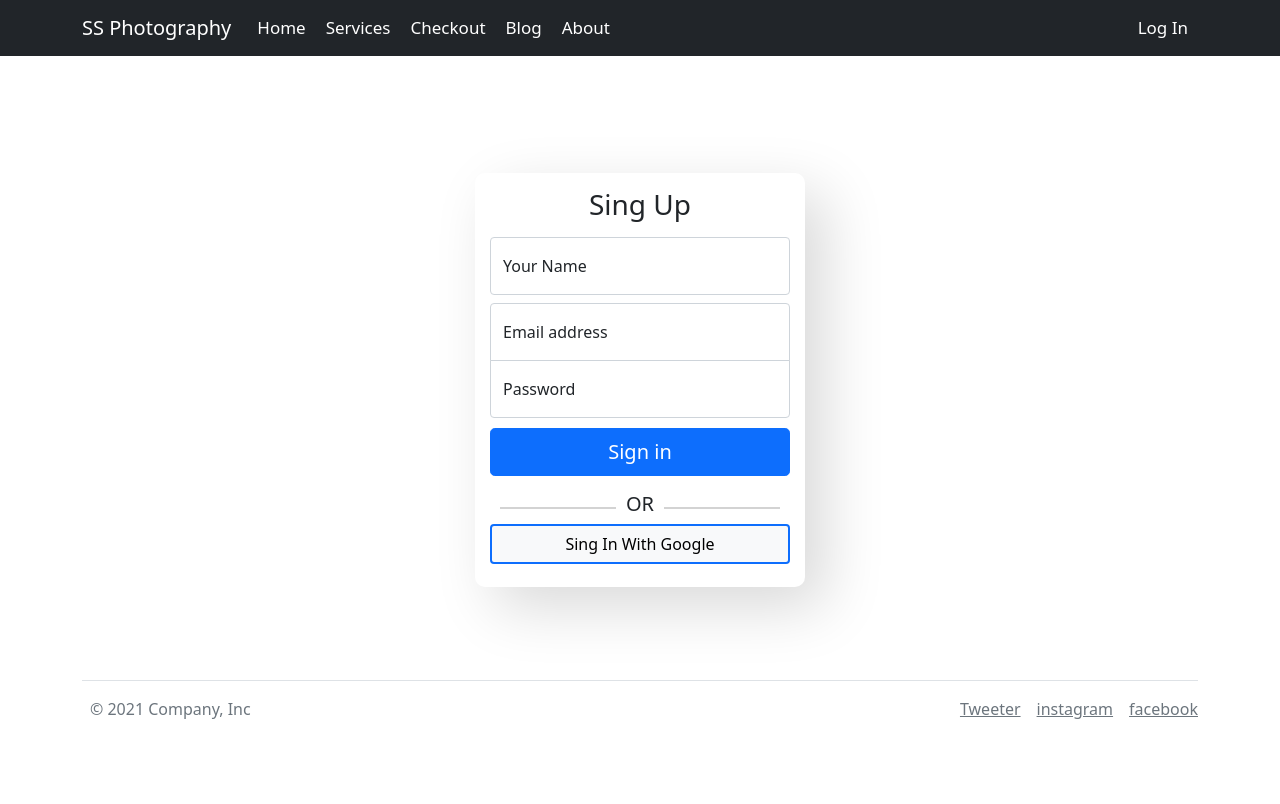
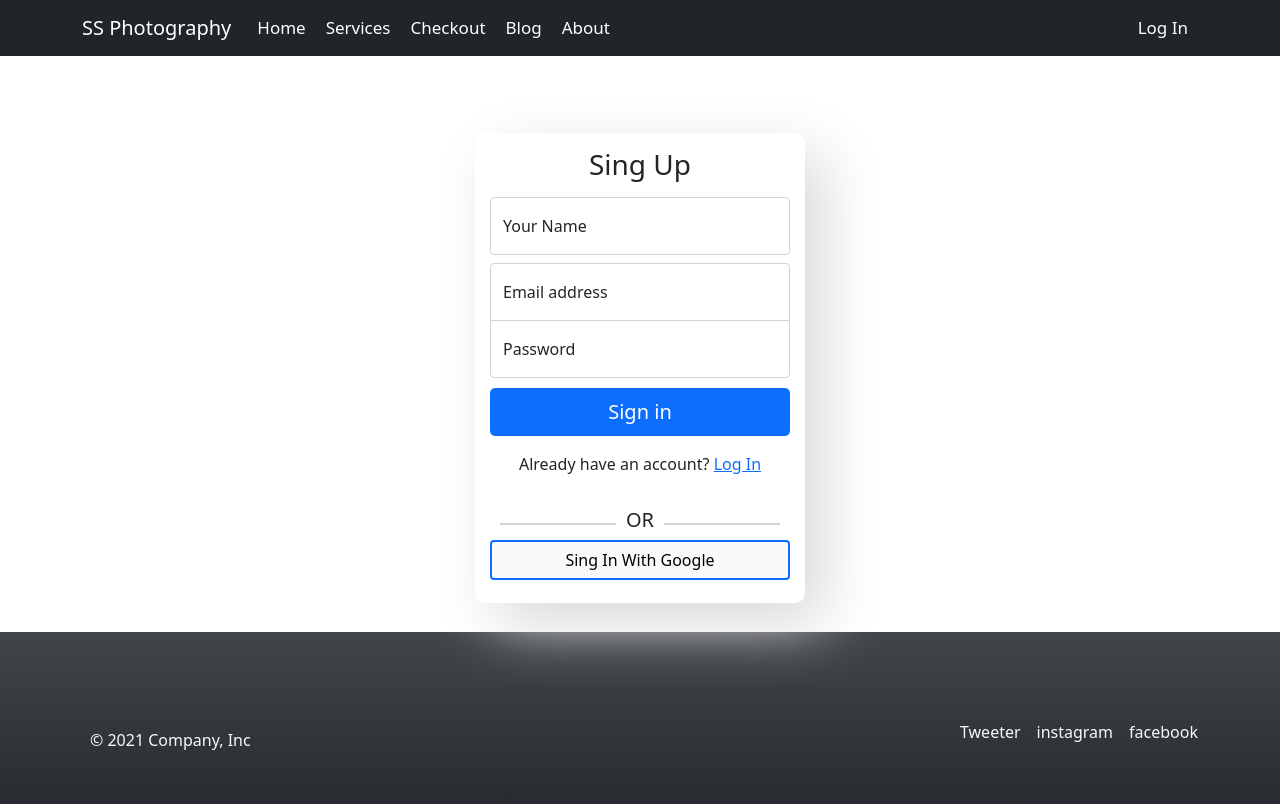
Before and after one commit to sabbirsami/ss-photography, a React (Create React App) app: page /signin in a window 1280 px wide. Shown: the top 804 px of the page. Built offline with nearby package versions, Linux system fonts and the light colour scheme; no server answers.

Commit message:
about page and some essue fix

```diff
--- a/src/App.js
+++ b/src/App.js
@@ -1,5 +1,6 @@
 import { Route, Routes } from "react-router-dom";
 import "./App.css";
+import About from "./Components/About/About";
 import Blogs from "./Components/Blogs/Blogs";
 import Checkout from "./Components/Checkout/Checkout";
 import ErrorPage from "./Components/ErrorPage/ErrorPage";
@@ -19,6 +20,7 @@ function App() {
                 <Route path="/" element={<Hero></Hero>}></Route>
                 <Route path="/login" element={<Login></Login>}></Route>
                 <Route path="/signin" element={<SingIn></SingIn>}></Route>
+                <Route path="/about" element={<About></About>}></Route>
                 <Route path="/services" element={<Services></Services>}></Route>
                 <Route path="/blogs" element={<Blogs></Blogs>}></Route>
                 <Route
--- /dev/null
+++ b/src/Components/About/About.js
@@ -0,0 +1,11 @@
+import React from "react";
+
+const About = () => {
+    return (
+        <div style={{ height: "72vh" }}>
+            <h1>this is about page</h1>
+        </div>
+    );
+};
+
+export default About;
--- a/src/Components/Checkout/Checkout.js
+++ b/src/Components/Checkout/Checkout.js
@@ -1,6 +1,6 @@
 const Checkout = (props) => {
     return (
-        <div>
+        <div style={{ height: "71vh" }}>
             <h3>{props.name}</h3>
             <h1>Checkout Service</h1>
         </div>
--- a/src/Components/Footer/Footer.js
+++ b/src/Components/Footer/Footer.js
@@ -2,34 +2,25 @@ import React from "react";
 
 const Footer = () => {
     return (
-        <div>
+        <div className="bg-dark bg-gradient p-5">
             <div className="container">
-                <footer className="d-flex flex-wrap justify-content-between align-items-center py-3 my-4 border-top">
+                <footer className="d-flex flex-wrap justify-content-between align-items-center py-3 my-4 ">
                     <div className="col-md-4 d-flex align-items-center">
-                        <a
-                            href="/"
-                            className="mb-3 me-2 mb-md-0 text-muted text-decoration-none lh-1"
-                        ></a>
-                        <span className="text-muted">
+                        <p className="mb-3 me-2 mb-md-0 text-muted text-decoration-none lh-1"></p>
+                        <span className="text-light">
                             &copy; 2021 Company, Inc
                         </span>
                     </div>
 
                     <ul className="nav col-md-4 justify-content-end list-unstyled d-flex">
                         <li className="ms-3">
-                            <a className="text-muted" href="#">
-                                Tweeter
-                            </a>
+                            <p className="text-light">Tweeter</p>
                         </li>
                         <li className="ms-3">
-                            <a className="text-muted" href="#">
-                                instagram
-                            </a>
+                            <p className="text-light">instagram</p>
                         </li>
                         <li className="ms-3">
-                            <a className="text-muted" href="#">
-                                facebook
-                            </a>
+                            <p className="text-light">facebook</p>
                         </li>
                     </ul>
                 </footer>
--- a/src/Components/Login/Login.js
+++ b/src/Components/Login/Login.js
@@ -18,7 +18,7 @@ const Login = () => {
     if (error || emailError) {
         errorElement = (
             <div>
-                <p>Error: {error.message}</p>
+                <p>Error: {error?.message}</p>
             </div>
         );
     }
@@ -32,7 +32,7 @@ const Login = () => {
     return (
         <div>
             <div
-                style={{ height: "75vh" }}
+                style={{ height: "72vh" }}
                 className="container d-flex align-items-center"
             >
                 <div className="w-50 mx-auto pt-5">
--- a/src/Components/SingIn/SingIn.js
+++ b/src/Components/SingIn/SingIn.js
@@ -1,6 +1,6 @@
 import React, { useState } from "react";
 import { useSignInWithGoogle } from "react-firebase-hooks/auth";
-import { useNavigate } from "react-router-dom";
+import { Link, useNavigate } from "react-router-dom";
 import auth from "../../firebase.init";
 import { useCreateUserWithEmailAndPassword } from "react-firebase-hooks/auth";
 
@@ -38,7 +38,7 @@ const SingIn = () => {
     return (
         <div>
             <div
-                style={{ height: "75vh" }}
+                style={{ height: "72vh" }}
                 className="container d-flex align-items-center"
             >
                 <div className="w-50 mx-auto pt-5">
@@ -86,7 +86,13 @@ const SingIn = () => {
                             >
                                 Sign in
                             </button>
-                            <div className="d-flex align-items-center pt-3">
+                            <div className="p-3">
+                                <p>
+                                    Already have an account?{" "}
+                                    <Link to="/login">Log In</Link>
+                                </p>
+                            </div>
+                            <div className="d-flex align-items-center">
                                 <div className="single_border"></div>
                                 <h5>OR</h5>
                                 <div className="single_border"></div>
```
